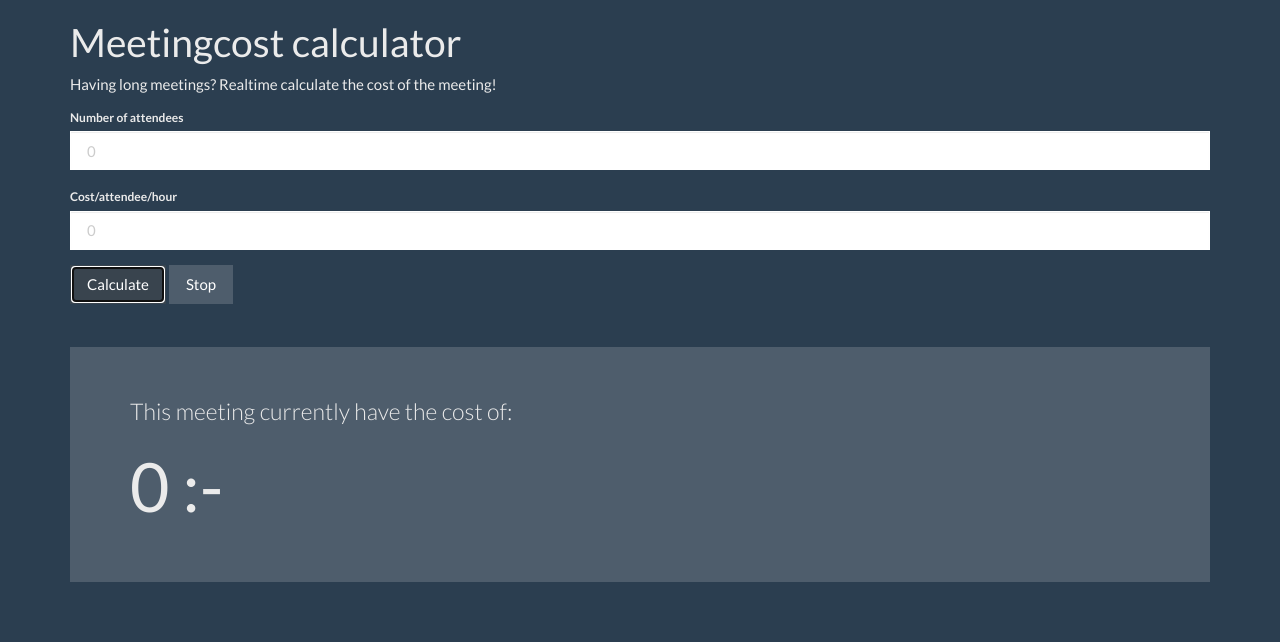
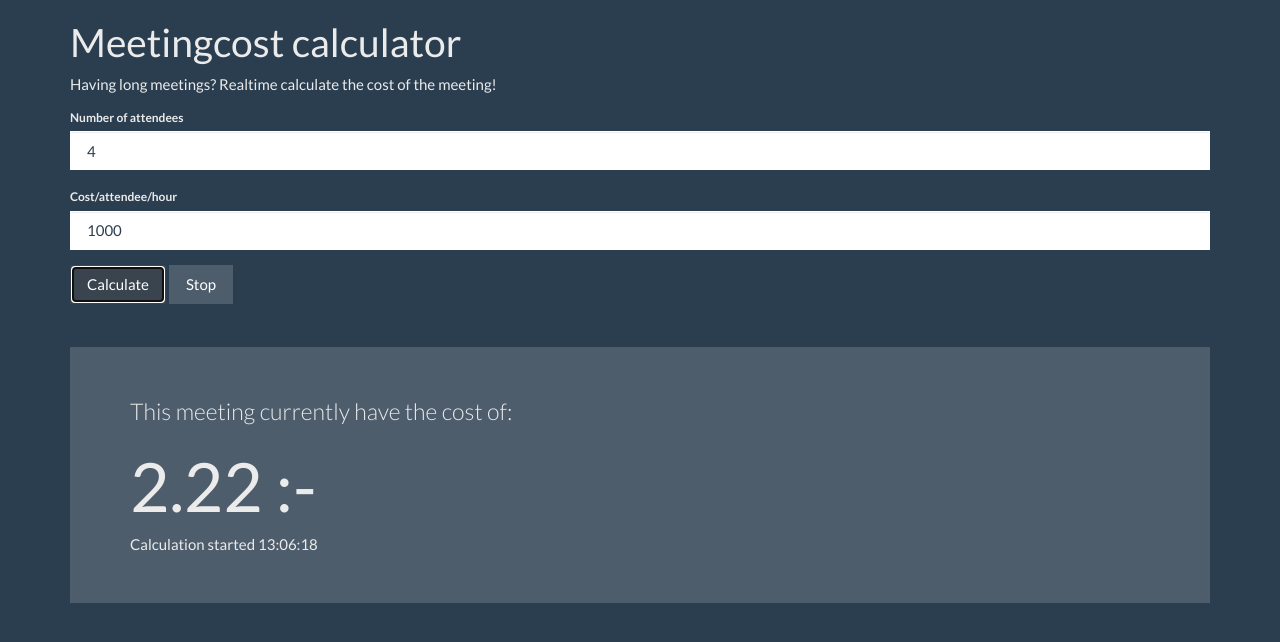
Before and after one commit to MartinSandstrom/meetingcost, a plain HTML site: page index.html in a window 1280 px wide. Both pictures are taken after a click on the button "Calculate". Drawn offline with nearby package versions, Linux system fonts and the light colour scheme.

Commit message:
Update 2016-05-18T13:06:12.165Z

```diff
--- a/index.html
+++ b/index.html
@@ -20,11 +20,11 @@
 		<form>
 		  <div class="form-group">
 		    <label for="attendees">Number of attendees</label>
-		    <input type="number" class="form-control" id="attendees" placeholder="0">
+		    <input type="number" class="form-control" id="attendees" value="4">
 		  </div>
 		  <div class="form-group">
 		    <label for="cost">Cost/attendee/hour</label>
-		    <input type="number" class="form-control" id="cost" placeholder="0">
+		    <input type="number" class="form-control" id="cost" value="1000">
 		  </div>
 		  <button id="calculate" type="button" class="btn btn-default">Calculate</button>
 		  <button id="stop" type="button" class="btn btn-default">Stop</button>
@@ -34,6 +34,7 @@
 		<div id="result" class="jumbotron">
 			<p>This meeting currently have the cost of:</p>
 			<h1><span id="counter">0</span> :-</h1>
+			<span>Calculation started <span id="start-time"></span></span>
 		</div>
 	</div>
 <script src="https://code.jquery.com/jquery-2.2.3.min.js"   integrity="sha256-a23g1Nt4dtEYOj7bR+vTu7+T8VP13humZFBJNIYoEJo="   crossorigin="anonymous"></script>
--- a/main.js
+++ b/main.js
@@ -6,6 +6,7 @@ $(function(){
 	var $cost = $('#cost');
 	var $stop = $('#stop');
 	var $result = $('#result');
+	var $startTime = $('#start-time');
 	var counter = 0;
 	var myInterval;
 
@@ -18,6 +19,7 @@ $(function(){
 		var costPerAttendee = $cost.val();
 
 		var costPerSecond = (costPerAttendee / 3600) * numberOfAttendees;
+		$startTime.text(new Date().toTimeString().split(' ')[0]);
 
 		myInterval = setInterval(function () {
 			++counter;
```
